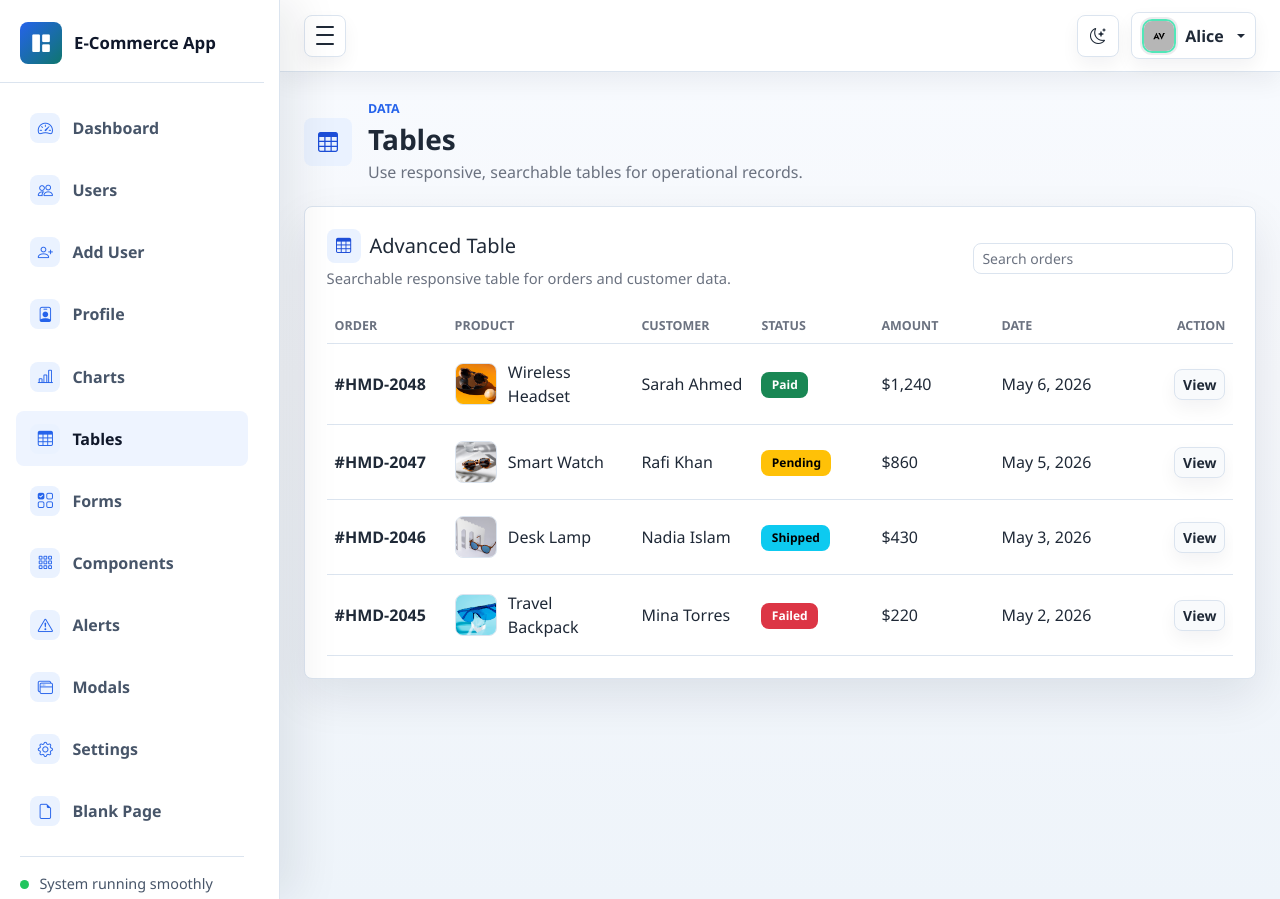
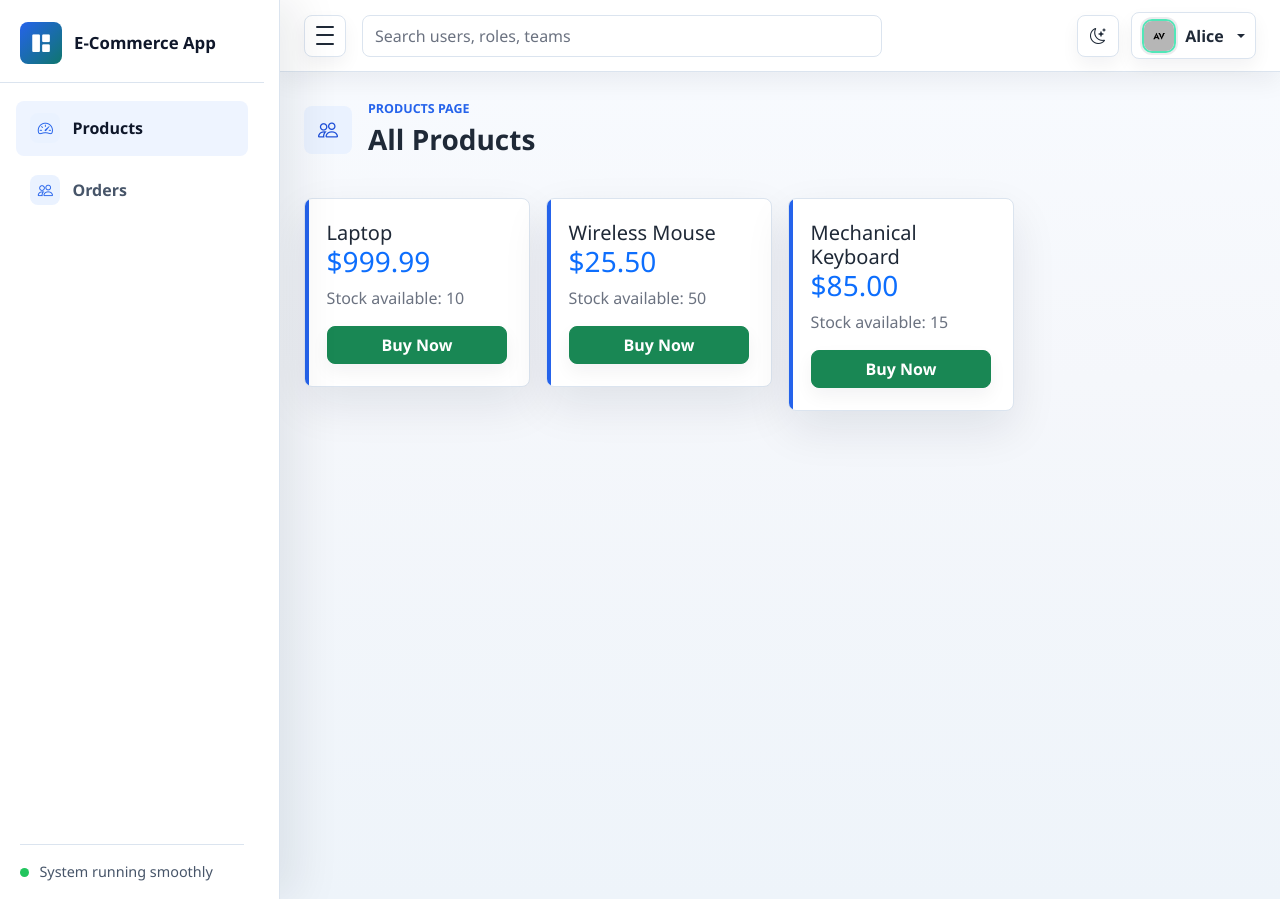
Before and after one commit to abhatt014/python_apr_26, a Flask app: page /products in a window 1280 px wide. Run offline with Flask 3, Linux system fonts and the light colour scheme; a user stored in the database is signed in; data comes from the database, SQL or seed files in the repository; some libraries are stand-ins or nearby versions.

Commit message:
lab11-mono updated

```diff
--- a/flask/lab11-mono/app.py
+++ b/flask/lab11-mono/app.py
@@ -18,20 +18,24 @@ def home():
 @app.route('/login',methods=['GET','POST'])
 def login():
     if request.method == 'GET':
-        return render_template('login.html')
-
-    email=request.form.get('email')
-    password=request.form.get('password')
-    db = get_db_connection()
-    cur = db.cursor(dictionary=True)
-    cur.execute("select * from users where email = %s and password = %s",(email,password))
-    user=cur.fetchone()
-    db.close()
-
-    if user:
-        session['user_id'] = user['id']
-        session['user_name'] = user['name']
-        return redirect(url_for('products'))
+        if 'user_id' in session:
+            return redirect(url_for('products'))
+        else:
+            return render_template('login.html')
+    if request.method == 'POST':
+        email=request.form.get('email')
+        password=request.form.get('password')
+        db = get_db_connection()
+        cur = db.cursor(dictionary=True)
+        cur.execute("select * from users where email = %s and password = %s",(email,password))
+        user=cur.fetchone()
+        db.close()
+        if user:
+            session['user_id'] = user['id']
+            session['user_name'] = user['name']
+            return redirect(url_for('products'))
+        else:
+            return  render_template('login.html',error="invalid credentials")
 
 
 @app.route('/register',methods=['GET','POST'])
@@ -39,12 +43,28 @@ def login():
 def register():
     if request.method == 'GET':
         return render_template('register.html')
-#    if request.method == 'POST':
+    if request.method == 'POST':
+        name= request.form.get('name')
+        email= request.form.get('email')
+        password=request.form.get('password')
+        conn=get_db_connection()
+        cur=conn.cursor(dictionary=True)
+        query= "insert into users (name,email,password) values (%s,%s,%s);"
+        cur.execute(query,(name,email,password))
+        conn.commit()
+        return render_template("login.html",register_success="successfully registerd")
+
 
 @app.route('/products')
 def products():
     if 'user_id' in session:
-        return render_template('products.html')
+        db = get_db_connection()
+        cursor = db.cursor(dictionary=True)
+        cursor.execute("SELECT * FROM products")
+        products = cursor.fetchall()
+        cursor.close()
+        db.close()
+        return render_template('products.html',products=products)
     else:
         return redirect(url_for('login'))
 
--- a/flask/lab11-mono/templates/products.html
+++ b/flask/lab11-mono/templates/products.html
@@ -6,7 +6,7 @@
 
     <aside class="admin-sidebar" id="adminSidebar" aria-label="Main navigation">
       <div class="sidebar-header">
-        <a class="brand-mark" href="/products" aria-label="adminHMD dashboard">
+        <a class="brand-mark" href="index.html" aria-label="adminHMD dashboard">
           <span class="brand-icon"><i class="bi bi-grid-1x2-fill" aria-hidden="true"></i></span>
           <span class="brand-copy">
             <span class="brand-title">E-Commerce App</span>
@@ -16,55 +16,17 @@
       </div>
 
       <nav class="sidebar-nav">
-        <a class="nav-link" href="index.html">
+        <a class="nav-link active" href="/products">
           <span class="nav-icon"><i class="bi bi-speedometer2" aria-hidden="true"></i></span>
-          <span class="nav-text">Dashboard</span>
+          <span class="nav-text">Products</span>
         </a>
-        <a class="nav-link" href="users.html">
+        <a class="nav-link " href="/orders" aria-current="page">
           <span class="nav-icon"><i class="bi bi-people" aria-hidden="true"></i></span>
-          <span class="nav-text">Users</span>
+          <span class="nav-text">Orders</span>
         </a>
-        <a class="nav-link" href="add-user.html">
-          <span class="nav-icon"><i class="bi bi-person-plus" aria-hidden="true"></i></span>
-          <span class="nav-text">Add User</span>
-        </a>
-        <a class="nav-link" href="profile.html">
-          <span class="nav-icon"><i class="bi bi-person-badge" aria-hidden="true"></i></span>
-          <span class="nav-text">Profile</span>
-        </a>
-        <a class="nav-link" href="charts.html">
-          <span class="nav-icon"><i class="bi bi-bar-chart-line" aria-hidden="true"></i></span>
-          <span class="nav-text">Charts</span>
-        </a>
-        <a class="nav-link active" href="tables.html" aria-current="page">
-          <span class="nav-icon"><i class="bi bi-table" aria-hidden="true"></i></span>
-          <span class="nav-text">Tables</span>
-        </a>
-        <a class="nav-link" href="forms.html">
-          <span class="nav-icon"><i class="bi bi-ui-checks-grid" aria-hidden="true"></i></span>
-          <span class="nav-text">Forms</span>
-        </a>
-        <a class="nav-link" href="components.html">
-          <span class="nav-icon"><i class="bi bi-grid-3x3-gap" aria-hidden="true"></i></span>
-          <span class="nav-text">Components</span>
-        </a>
-        <a class="nav-link" href="alerts.html">
-          <span class="nav-icon"><i class="bi bi-exclamation-triangle" aria-hidden="true"></i></span>
-          <span class="nav-text">Alerts</span>
-        </a>
-        <a class="nav-link" href="modals.html">
-          <span class="nav-icon"><i class="bi bi-window-stack" aria-hidden="true"></i></span>
-          <span class="nav-text">Modals</span>
-        </a>
-        <a class="nav-link" href="settings.html">
-          <span class="nav-icon"><i class="bi bi-gear" aria-hidden="true"></i></span>
-          <span class="nav-text">Settings</span>
-        </a>
-        <a class="nav-link" href="blank.html">
-          <span class="nav-icon"><i class="bi bi-file-earmark" aria-hidden="true"></i></span>
-          <span class="nav-text">Blank Page</span>
-        </a>
+
       </nav>
+
 
 
       <div class="sidebar-footer">
@@ -82,7 +44,9 @@
             <span></span>
           </button>
 
-
+          <form class="d-none d-md-flex ms-3 flex-grow-1" role="search">
+            <input class="form-control search-input" type="search" placeholder="Search users, roles, teams" aria-label="Search">
+          </form>
 
           <div class="navbar-actions ms-auto">
             <button class="icon-button theme-toggle" type="button" data-theme-toggle aria-label="Switch color theme" title="Switch color theme">
@@ -109,25 +73,38 @@
         <div class="container-fluid px-3 px-lg-4 py-4">
           <div class="page-heading">
             <div class="page-heading-copy">
-              <span class="page-icon"><i class="bi bi-table" aria-hidden="true"></i></span>
+              <span class="page-icon"><i class="bi bi-people" aria-hidden="true"></i></span>
               <div>
-                <p class="eyebrow mb-1">Data</p>
-                <h1 class="h3 mb-1">Tables</h1>
-                <p class="text-muted mb-0">Use responsive, searchable tables for operational records.</p>
+                <p class="eyebrow mb-1">Products page</p>
+                <h1 class="h3 mb-1">All Products</h1>
+
               </div>
             </div>
 
           </div>
 
-          <section class="panel">
-            <div class="panel-header"><div><h2 class="h5 mb-1 section-title"><i class="bi bi-table" aria-hidden="true"></i><span>Advanced Table</span></h2><p class="text-muted mb-0">Searchable responsive table for orders and customer data.</p></div><input class="form-control form-control-sm table-search" type="search" placeholder="Search orders" data-table-search="ordersTable" aria-label="Search orders"></div>
-            <div class="table-responsive"><table class="table align-middle mb-0" id="ordersTable" data-searchable-table><thead><tr><th>Order</th><th>Product</th><th>Customer</th><th>Status</th><th>Amount</th><th>Date</th><th class="text-end">Action</th></tr></thead><tbody>
-              <tr><td class="fw-semibold">#HMD-2048</td><td><div class="table-media"><img class="product-thumb" src="../assets/images/ecommerce/product-1.jpg" alt="Wireless Headset"><span>Wireless Headset</span></div></td><td>Sarah Ahmed</td><td><span class="badge text-bg-success">Paid</span></td><td>$1,240</td><td>May 6, 2026</td><td class="text-end"><button class="btn btn-light btn-sm" type="button">View</button></td></tr>
-              <tr><td class="fw-semibold">#HMD-2047</td><td><div class="table-media"><img class="product-thumb" src="../assets/images/ecommerce/product-2.jpg" alt="Smart Watch"><span>Smart Watch</span></div></td><td>Rafi Khan</td><td><span class="badge text-bg-warning">Pending</span></td><td>$860</td><td>May 5, 2026</td><td class="text-end"><button class="btn btn-light btn-sm" type="button">View</button></td></tr>
-              <tr><td class="fw-semibold">#HMD-2046</td><td><div class="table-media"><img class="product-thumb" src="../assets/images/ecommerce/product-3.jpg" alt="Desk Lamp"><span>Desk Lamp</span></div></td><td>Nadia Islam</td><td><span class="badge text-bg-info">Shipped</span></td><td>$430</td><td>May 3, 2026</td><td class="text-end"><button class="btn btn-light btn-sm" type="button">View</button></td></tr>
-              <tr><td class="fw-semibold">#HMD-2045</td><td><div class="table-media"><img class="product-thumb" src="../assets/images/ecommerce/product-4.jpg" alt="Travel Backpack"><span>Travel Backpack</span></div></td><td>Mina Torres</td><td><span class="badge text-bg-danger">Failed</span></td><td>$220</td><td>May 2, 2026</td><td class="text-end"><button class="btn btn-light btn-sm" type="button">View</button></td></tr>
-            </tbody></table></div>
+          <section class="row g-3 mt-1" aria-label="User summary">
+            {% for product in products %}
+            <div class="col-12 col-sm-6 col-xl-3">
+              <article class="metric-card metric-primary">
+                  <h5 class="card-title">{{product.name}}</h5>
+                <h3 class="text-primary">${{product.price}}</h3>
+                <p class="text-muted">Stock available:
+                    {{product.stock}}
+                </p>
+                  <form method="POST" action="/order/{{product.id}}">
+                    <button type="submit" class="btn btn-success w-100" >
+                        Buy Now
+                    </button>
+                </form>
+              </article>
+            </div>
+
+             {% endfor %}
           </section>
+
+
+
         </div>
       </main>
 
```
Also changed, not shown: flask/lab11-mono/templates/login.html (+11 -1 lines), flask/lab11-mono/templates/register.html (+4 -4 lines).
